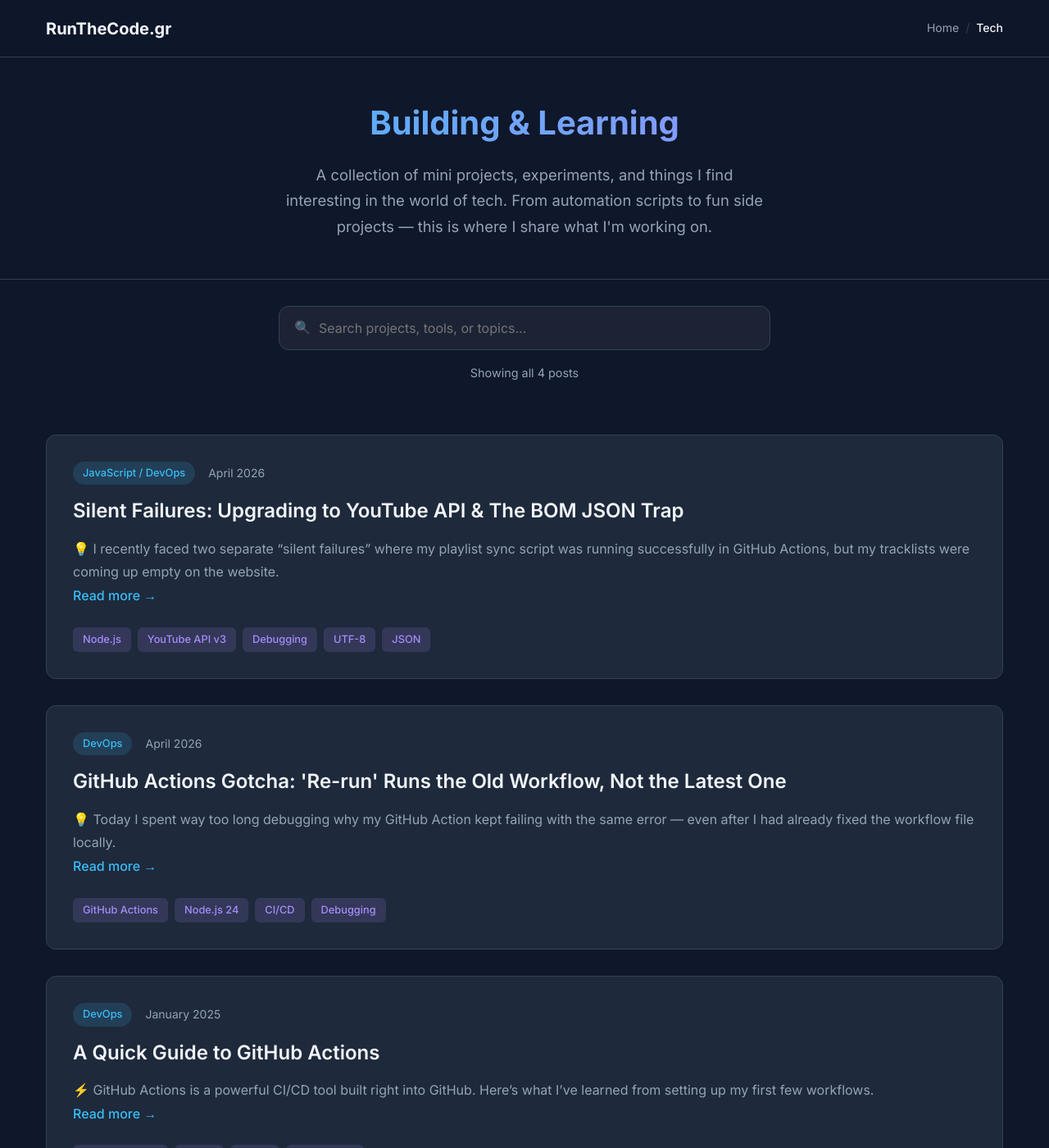
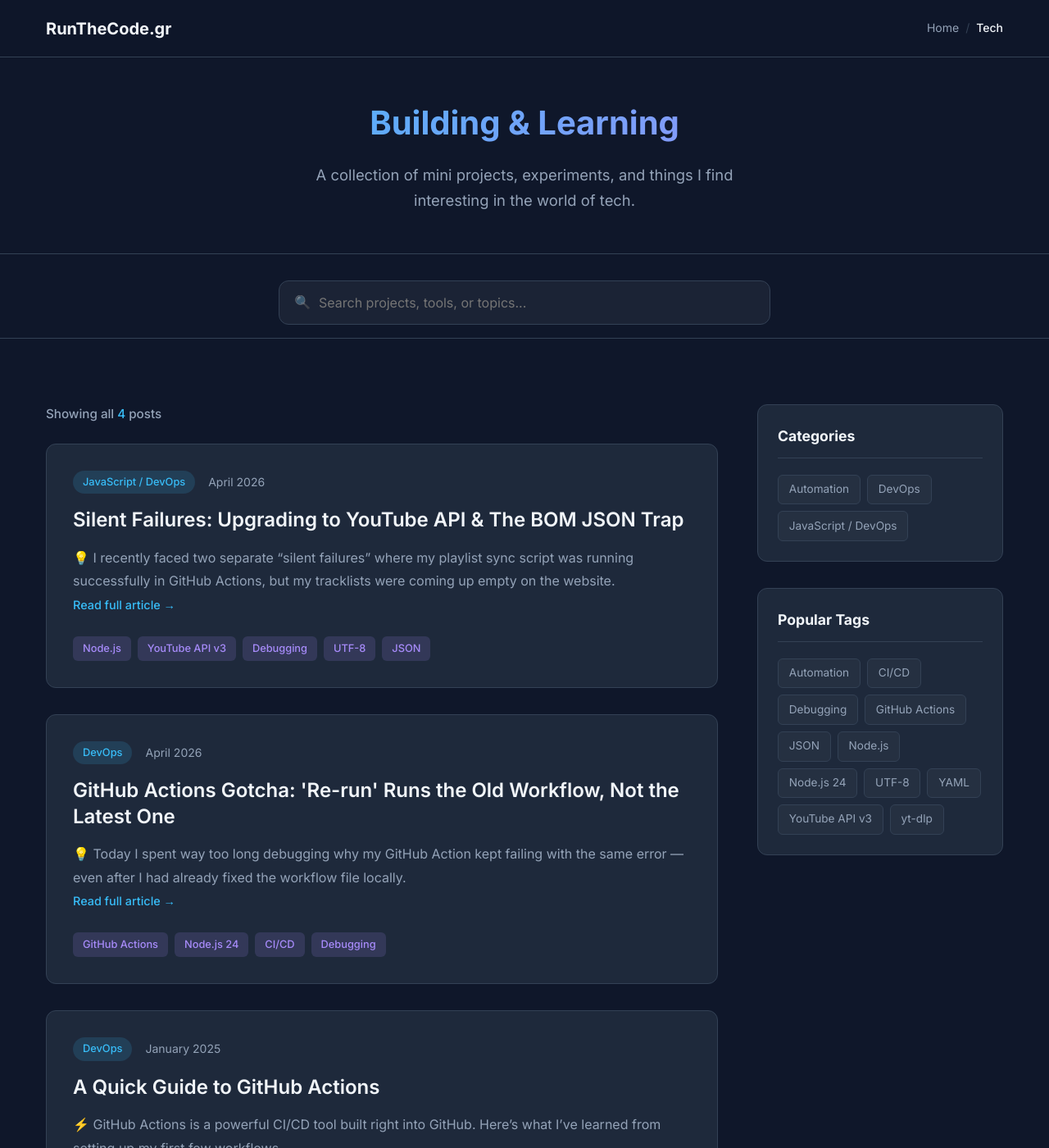
Before and after one commit to stefanoszisidis/stefanoszisidis.github.io, a Jekyll site: the page built from tech.html, in a window 1280 px wide and 1400 px high. Shown: the whole window at 82% size. Built offline with Jekyll 4.4.1, drawn with Linux system fonts in a browser that asks for light colours; some of the changed text lies outside the part shown.

Commit message:
feat: implement post layout, add sidebar, and improve filtering logic for tech blog

```diff
--- a/_layouts/default.html
+++ b/_layouts/default.html
@@ -26,9 +26,13 @@
     <div class="container">
       <a href="{{ '/index.html' | relative_url }}" class="site-title">RunTheCode.gr</a>
       <nav class="breadcrumb">
-        <a href="{{ '/index.html' | relative_url }}">Home</a>
+        <a href="{{ '/' | relative_url }}">Home</a>
+        {% if page.parent_url %}
+          <span class="separator">/</span>
+          <a href="{{ page.parent_url | relative_url }}">{{ page.parent_name }}</a>
+        {% endif %}
         <span class="separator">/</span>
-        <span class="current">{{ page.breadcrumb | default: page.title }}</span>
+        <span class="current">{% if page.breadcrumb %}{{ page.breadcrumb }}{% else %}{{ page.title }}{% endif %}</span>
       </nav>
     </div>
   </header>
--- a/tech.html
+++ b/tech.html
@@ -8,17 +8,31 @@ extra_css: |
   .tech-intro h1 { font-size: 2.5rem; font-weight: 700; margin-bottom: 1rem; background: linear-gradient(135deg, var(--accent-primary), #a78bfa); -webkit-background-clip: text; -webkit-text-fill-color: transparent; background-clip: text; }
   .tech-intro .lead { font-size: 1.15rem; color: var(--text-secondary); max-width: 600px; margin: 0 auto; line-height: 1.7; }
   .blog-section { padding: 3rem 0; }
+
+  /* Two-column layout */
+  .tech-layout { display: grid; grid-template-columns: 1fr 300px; gap: 3rem; align-items: start; }
+  @media (max-width: 992px) { .tech-layout { grid-template-columns: 1fr; } .sidebar { order: -1; } }
+
   .blog-post { background-color: var(--bg-card); border: 1px solid var(--border-color); border-radius: 12px; padding: 2rem; margin-bottom: 2rem; transition: all 0.3s ease; }
   .blog-post:hover { border-color: var(--accent-primary); transform: translateY(-2px); box-shadow: 0 8px 30px rgba(0, 0, 0, 0.3); }
   .post-meta { display: flex; align-items: center; gap: 1rem; margin-bottom: 1rem; font-size: 0.875rem; color: var(--text-secondary); }
-  .post-tag { background: rgba(56, 189, 248, 0.15); color: var(--accent-primary); padding: 0.25rem 0.75rem; border-radius: 20px; font-weight: 500; font-size: 0.8rem; }
+  .post-tag { background: rgba(56, 189, 248, 0.15); color: var(--accent-primary); padding: 0.25rem 0.75rem; border-radius: 20px; font-weight: 500; font-size: 0.8rem; cursor: pointer; transition: all 0.2s; }
+  .post-tag:hover { background: var(--accent-primary); color: var(--bg-body); }
   .blog-post h3 { font-size: 1.5rem; font-weight: 600; color: var(--text-primary); margin-bottom: 1rem; line-height: 1.3; }
   .blog-post h3 a { color: inherit; text-decoration: none; }
   .blog-post h3 a:hover { color: var(--accent-primary); }
   .post-excerpt { color: var(--text-secondary); line-height: 1.8; margin-bottom: 1.5rem; }
-  .post-excerpt code { background: rgba(56, 189, 248, 0.1); color: var(--accent-primary); padding: 0.15rem 0.4rem; border-radius: 4px; font-family: 'Consolas', 'Monaco', monospace; font-size: 0.9em; }
   .tech-stack { display: flex; flex-wrap: wrap; gap: 0.5rem; margin-top: 1.5rem; }
-  .tech-pill { background: rgba(167, 139, 250, 0.15); color: #a78bfa; padding: 0.3rem 0.75rem; border-radius: 6px; font-size: 0.8rem; font-weight: 500; }
+  .tech-pill { background: rgba(167, 139, 250, 0.15); color: #a78bfa; padding: 0.3rem 0.75rem; border-radius: 6px; font-size: 0.8rem; font-weight: 500; cursor: pointer; transition: all 0.2s; }
+  .tech-pill:hover { background: #a78bfa; color: var(--bg-body); }
+
+  /* Sidebar Styles */
+  .sidebar-widget { background: var(--bg-card); border: 1px solid var(--border-color); border-radius: 12px; padding: 1.5rem; margin-bottom: 2rem; }
+  .sidebar-widget h4 { font-size: 1.1rem; margin-bottom: 1.25rem; color: var(--text-primary); border-bottom: 1px solid var(--border-color); padding-bottom: 0.75rem; }
+  .sidebar-list { display: flex; flex-wrap: wrap; gap: 0.5rem; }
+  .sidebar-item { font-size: 0.85rem; padding: 0.4rem 0.8rem; border-radius: 6px; background: rgba(255,255,255,0.03); border: 1px solid var(--border-color); color: var(--text-secondary); cursor: pointer; transition: all 0.2s; }
+  .sidebar-item:hover { border-color: var(--accent-primary); color: var(--accent-primary); background: rgba(56, 189, 248, 0.05); }
+  .sidebar-item.active { background: var(--accent-primary); color: var(--bg-body); border-color: var(--accent-primary); }
 ---
 
 <!-- Intro Section -->
@@ -27,49 +41,49 @@ extra_css: |
     <h1>Building & Learning</h1>
     <p class="lead">
       A collection of mini projects, experiments, and things I find interesting in the world of tech.
-      From automation scripts to fun side projects — this is where I share what I'm working on.
     </p>
   </div>
 </section>
 
-<!-- Search & Filter Section -->
-<section class="search-section" style="padding: 2rem 0 1rem 0;">
+<!-- Search Section -->
+<section class="search-section" style="padding: 2rem 0 1rem 0; border-bottom: 1px solid var(--border-color); margin-bottom: 2rem;">
   <div class="container">
     <div class="search-container" style="position: relative; max-width: 600px; margin: 0 auto;">
       <input type="text" id="tech-search" placeholder="Search projects, tools, or topics..."
-             style="width: 100%; padding: 1rem 1rem 1rem 3rem; background: rgba(255,255,255,0.05); border: 1px solid var(--border-color); border-radius: 12px; color: var(--text-primary); font-family: inherit; font-size: 1rem; outline: none; transition: border-color 0.3s;">
+             style="width: 100%; padding: 1rem 1rem 1rem 3rem; background: rgba(255,255,255,0.05); border: 1px solid var(--border-color); border-radius: 12px; color: var(--text-primary); font-family: inherit; font-size: 1rem; outline: none; transition: all 0.3s;">
       <span style="position: absolute; left: 1.2rem; top: 50%; transform: translateY(-50%); opacity: 0.5;">🔍</span>
-    </div>
-    <div id="search-results-info" style="text-align: center; margin-top: 1rem; font-size: 0.9rem; color: var(--text-secondary); min-height: 1.4rem;">
-      <!-- Dynamic info like "Showing 3 posts" -->
     </div>
   </div>
 </section>
 
-<!-- Blog Content Section -->
 <section class="blog-section">
   <div class="container">
+    <div class="tech-layout">
+      <!-- Main Content -->
+      <div class="main-content">
+        <div id="search-results-info" style="margin-bottom: 1.5rem; font-size: 0.95rem; color: var(--text-secondary); font-weight: 500;">
+          Showing all posts
+        </div>
+
         <div id="posts-container">
           {% assign sorted_posts = site.posts | sort: 'date' | reverse %}
           {% for post in sorted_posts %}
           <article class="blog-post" data-category="{{ post.category | downcase }}" data-tags="{{ post.tags | join: ',' | downcase }}" data-title="{{ post.title | downcase }}">
             <div class="post-meta">
-          <span class="post-tag">{{ post.category }}</span>
+              <span class="post-tag filter-trigger" data-type="category">{{ post.category }}</span>
               <span class="post-date">{{ post.date | date: "%B %Y" }}</span>
             </div>
 
             <h3><a href="{{ post.url | relative_url }}">{{ post.title }}</a></h3>
 
             <div class="post-excerpt">
-          {{ post.content | split: '<!--more-->' | first }}
-          {% if post.content contains '<!--more-->' %}
-            <p><a href="{{ post.url | relative_url }}" class="read-more" style="color: var(--accent-primary); text-decoration: none; font-weight: 500;">Read more →</a></p>
-          {% endif %}
+              {{ post.content | split: '<!--more-->' | first | strip_html | truncatewords: 30 }}
+              <p><a href="{{ post.url | relative_url }}" class="read-more" style="color: var(--accent-primary); text-decoration: none; font-weight: 500; font-size: 0.9rem;">Read full article →</a></p>
             </div>
 
             <div class="tech-stack">
               {% for tag in post.tags %}
-          <span class="tech-pill">{{ tag }}</span>
+              <span class="tech-pill filter-trigger" data-type="tag">{{ tag }}</span>
               {% endfor %}
             </div>
           </article>
@@ -80,10 +94,37 @@ extra_css: |
         <div id="no-results" style="display: none; text-align: center; padding: 4rem 0;">
           <span style="font-size: 3rem; display: block; margin-bottom: 1rem;">📭</span>
           <p style="color: var(--text-secondary); font-size: 1.2rem;">No posts found matching your search.</p>
-      <button onclick="document.getElementById('tech-search').value = ''; filterPosts('');"
+          <button onclick="clearSearch()"
                   style="margin-top: 1rem; background: none; border: 1px solid var(--accent-primary); color: var(--accent-primary); padding: 0.5rem 1rem; border-radius: 6px; cursor: pointer;">
             Clear search
           </button>
+        </div>
+      </div>
+
+      <!-- Sidebar -->
+      <aside class="sidebar">
+        <!-- Categories Widget -->
+        <div class="sidebar-widget">
+          <h4>Categories</h4>
+          <div class="sidebar-list">
+            {% assign categories = site.posts | map: 'category' | uniq | sort %}
+            {% for category in categories %}
+              <span class="sidebar-item filter-trigger" data-type="category">{{ category }}</span>
+            {% endfor %}
+          </div>
+        </div>
+
+        <!-- Tags Widget -->
+        <div class="sidebar-widget">
+          <h4>Popular Tags</h4>
+          <div class="sidebar-list">
+            {% assign all_tags = site.posts | map: 'tags' | join: ',' | split: ',' | uniq | sort %}
+            {% for tag in all_tags %}
+              <span class="sidebar-item filter-trigger" data-type="tag">{{ tag }}</span>
+            {% endfor %}
+          </div>
+        </div>
+      </aside>
     </div>
   </div>
 </section>
@@ -116,13 +159,22 @@ extra_css: |
       }
     });
 
+    // Update active states in sidebar
+    document.querySelectorAll('.sidebar-item').forEach(item => {
+      if (item.innerText.toLowerCase() === searchTerm) {
+        item.classList.add('active');
+      } else {
+        item.classList.remove('active');
+      }
+    });
+
     // Update info text
     if (searchTerm === '') {
-      resultsInfo.innerText = `Showing all ${posts.length} posts`;
+      resultsInfo.innerHTML = `Showing all <span style="color: var(--accent-primary)">${posts.length}</span> posts`;
       noResults.style.display = 'none';
       postsContainer.style.display = 'block';
     } else {
-      resultsInfo.innerText = `Found ${visibleCount} ${visibleCount === 1 ? 'post' : 'posts'} for "${query}"`;
+      resultsInfo.innerHTML = `Found <span style="color: var(--accent-primary)">${visibleCount}</span> ${visibleCount === 1 ? 'post' : 'posts'} for "<span style="color: var(--text-primary)">${query}</span>"`;
 
       if (visibleCount === 0) {
         noResults.style.display = 'block';
@@ -141,9 +197,18 @@ extra_css: |
       filterPosts(e.target.value);
     });
 
+    // Handle clicks on tags/categories
+    document.addEventListener('click', (e) => {
+      if (e.target.classList.contains('filter-trigger')) {
+        const value = e.target.innerText;
+        filterPosts(value);
+        window.scrollTo({ top: searchInput.offsetTop - 100, behavior: 'smooth' });
+      }
+    });
+
     // Initial count
     const posts = document.querySelectorAll('.blog-post');
-    document.getElementById('search-results-info').innerText = `Showing all ${posts.length} posts`;
+    document.getElementById('search-results-info').innerHTML = `Showing all <span style="color: var(--accent-primary)">${posts.length}</span> posts`;
 
     // Add focus styles
     searchInput.addEventListener('focus', () => {
```
Also changed, not shown: other parts of tech.html (+6 -0 lines), _layouts/post.html (+22 -7 lines). Lines whose indentation alone changed are shown as unchanged.
